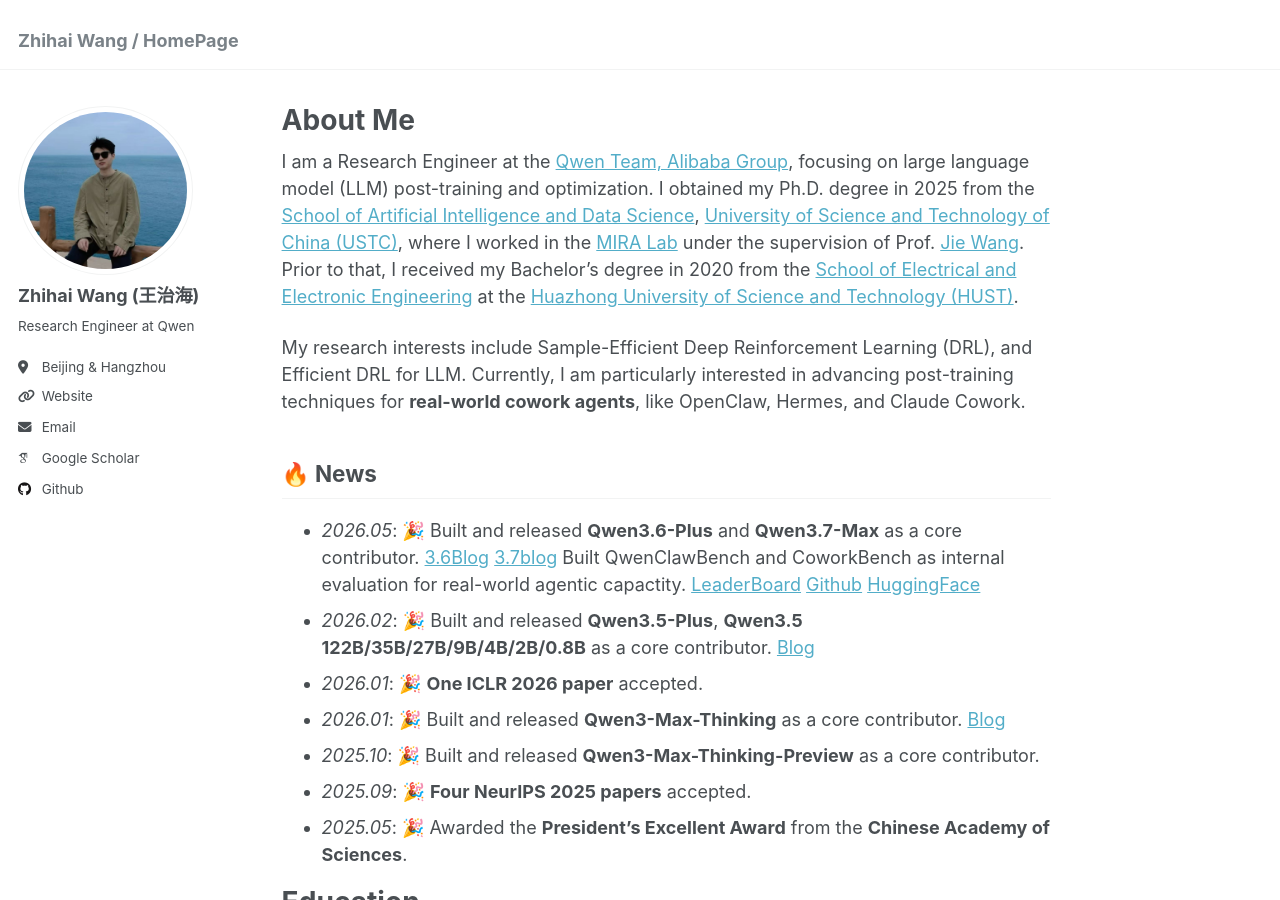
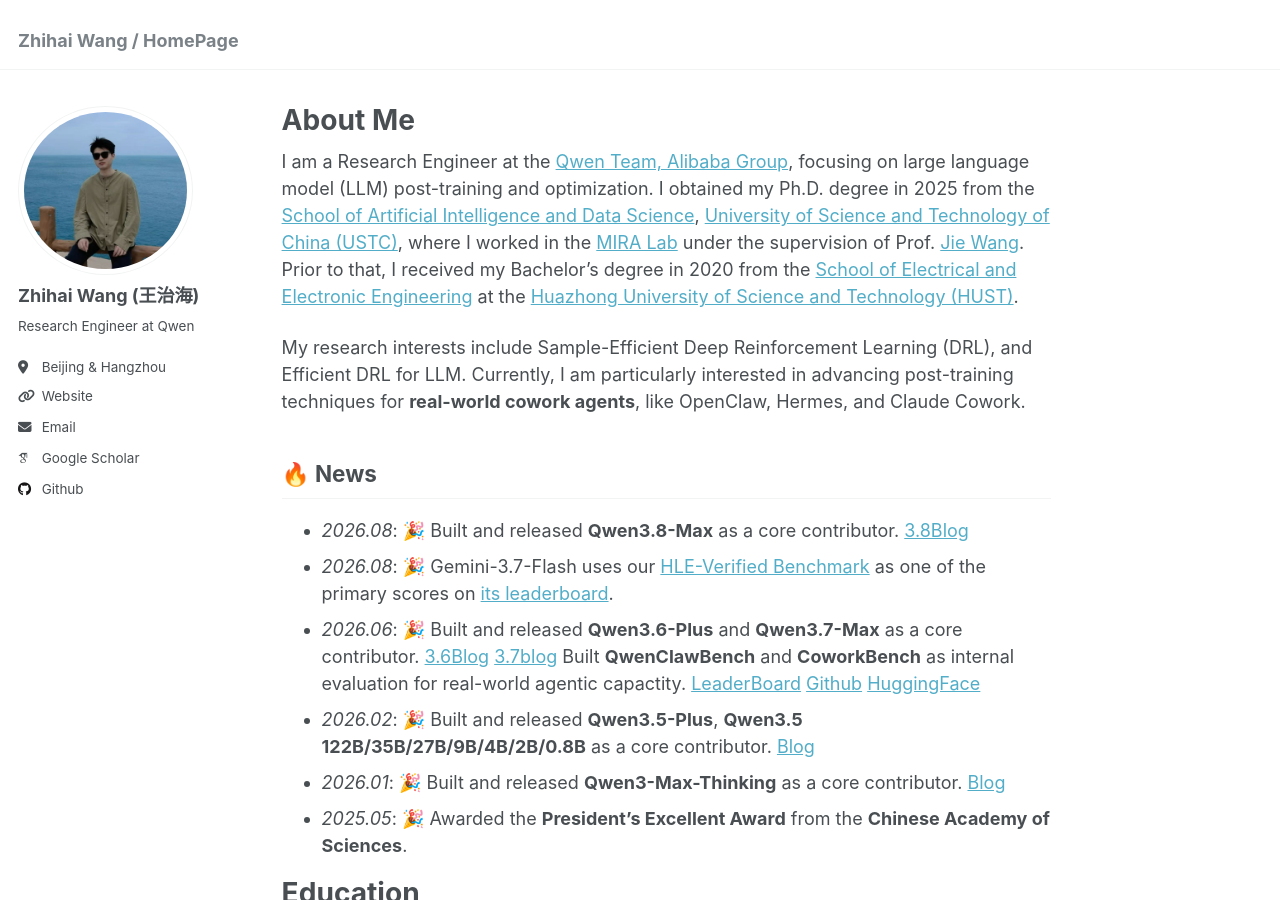
Before and after one commit to zhihaiwangx/zhihaiwangx.github.io, a Jekyll site: the page built from _pages/about.md, in a window 1280 px wide and 900 px high. Built offline with Jekyll 4.4.1, drawn with Linux system fonts in a browser that asks for light colours; some web fonts are replaced.

Commit message:
Update News in Aug

```diff
--- a/_pages/about.md
+++ b/_pages/about.md
@@ -13,12 +13,11 @@ My research interests include Sample-Efficient Deep Reinforcement Learning (DRL)
 
 ## 🔥 News
 
-* *2026.05*: 🎉 Built and released **Qwen3.6-Plus** and **Qwen3.7-Max** as a core contributor. [3.6Blog](https://qwen.ai/blog?id=qwen3.6) [3.7blog](https://qwen.ai/blog?id=qwen3.7) Built QwenClawBench and CoworkBench as internal evaluation for real-world agentic capactity. [LeaderBoard](https://skylenage-ai.github.io/QwenClawBench-Leaderboard/) [Github](https://github.com/SKYLENAGE-AI/QwenClawBench) [HuggingFace](https://huggingface.co/datasets/skylenage-ai/QwenClawBench)
+* *2026.08*: 🎉 Built and released **Qwen3.8-Max** as a core contributor. [3.8Blog](https://qwen.ai/blog?id=qwen3.8)
+* *2026.08*: 🎉 Gemini-3.7-Flash uses our [HLE-Verified Benchmark](https://huggingface.co/datasets/skylenage/HLE-Verified) as one of the primary scores on [its leaderboard](https://blog.google/innovation-and-ai/models-and-research/gemini-models/introducing-gemini-3-7-flash/).
+* *2026.06*: 🎉 Built and released **Qwen3.6-Plus** and **Qwen3.7-Max** as a core contributor. [3.6Blog](https://qwen.ai/blog?id=qwen3.6) [3.7blog](https://qwen.ai/blog?id=qwen3.7) Built **QwenClawBench** and **CoworkBench** as internal evaluation for real-world agentic capactity. [LeaderBoard](https://skylenage-ai.github.io/QwenClawBench-Leaderboard/) [Github](https://github.com/SKYLENAGE-AI/QwenClawBench) [HuggingFace](https://huggingface.co/datasets/skylenage-ai/QwenClawBench)
 * *2026.02*: 🎉 Built and released **Qwen3.5-Plus**, **Qwen3.5 122B/35B/27B/9B/4B/2B/0.8B** as a core contributor. [Blog](https://qwen.ai/blog?id=qwen3.5)
-* *2026.01*: 🎉 **One ICLR 2026 paper** accepted.
 * *2026.01*: 🎉 Built and released **Qwen3-Max-Thinking** as a core contributor. [Blog](https://qwen.ai/blog?id=qwen3-max-thinking)
-* *2025.10*: 🎉 Built and released **Qwen3-Max-Thinking-Preview** as a core contributor.
-* *2025.09*: 🎉 **Four NeurIPS 2025 papers** accepted.
 * *2025.05*: 🎉 Awarded the **President’s Excellent Award** from the **Chinese Academy of Sciences**.
 
 Education
```
